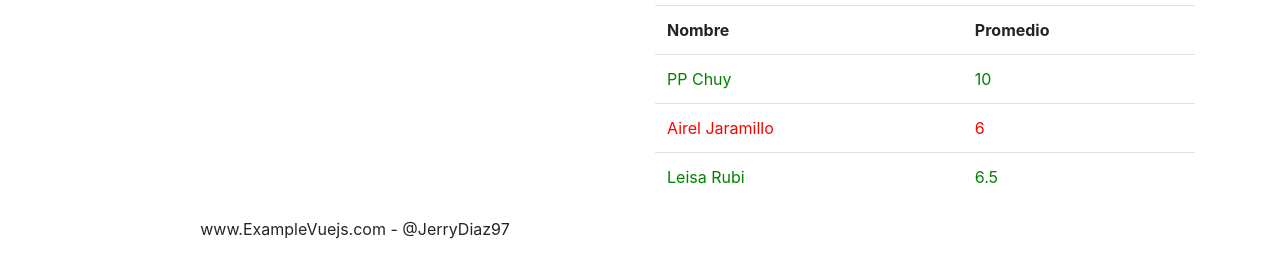
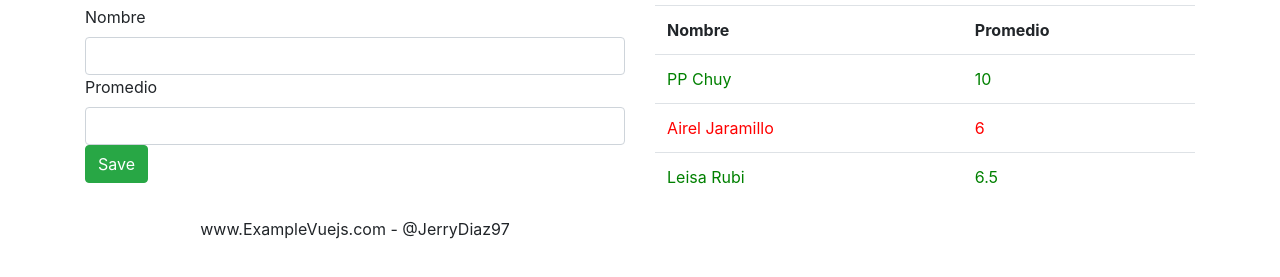
Before and after one commit to JerryDiaz97/CursoWeb, a plain HTML site: page index.html in a window 1280 px wide. Shown: the part 51-328 px from the top of the page. Drawn offline with nearby package versions, Linux system fonts and the light colour scheme.

Commit message:
Added the new student field

```diff
--- a/index.html
+++ b/index.html
@@ -2,18 +2,22 @@
 <html lang="en">
 <head>
     <meta charset="UTF-8">
-    <meta name="viewport" content="width=device-width, initial-scale=1.0">
-    <meta http-equiv="X-UA-Compatible" content="ie=edge">
+    <meta name = "viewport" content = "width=device-width, initial-scale=1.0">
+    <meta http-equiv = "X-UA-Compatible" content = "ie=edge">
     <title>Introducción a Vue.js</title>
     <link rel="stylesheet" href="https://stackpath.bootstrapcdn.com/bootstrap/4.3.1/css/bootstrap.min.css" integrity="sha384-ggOyR0iXCbMQv3Xipma34MD+dH/1fQ784/j6cY/iJTQUOhcWr7x9JvoRxT2MZw1T" crossorigin="anonymous">
 </head>
 <body>
     <div id = "app">
-        <div class="container">
-            <div class="row">
-                <div class="col-md-6 col-xs-12">
+        <div class = "container">
+            <div class = "row">
+                <div class = "col-md-6 col-xs-12">
                     <h1>Agregar Calificación</h1>
-
+                    <label>Nombre</label>
+                    <input type = "text" class = "form-control" v-model = "name">
+                    <label>Promedio</label>
+                    <input type = "text" max = "10" min = "0" class = "form-control" v-model = "average">
+                    <input type="button" value = "Save" class = "btn btn-success">
                 </div>
                 <div class="col-md-6 col-xs-12">
                     <h1>Lista de Calificaciones</h1>
@@ -29,9 +33,9 @@
                     </table>
                 </div>
             </div>
-            <div class="row">
-                <div class="col-md-6 col-xs-12">
-                    <p class="text-center">
+            <div class = "row">
+                <div class = "col-md-6 col-xs-12">
+                    <p class = "text-center">
                         www.ExampleVuejs.com - @JerryDiaz97
                     </p>
                 </div>
--- a/js/main.js
+++ b/js/main.js
@@ -6,6 +6,8 @@ var app = new Vue({
             {name: "Airel Jaramillo", average: '6', status: false},
             {name: "Leisa Rubi", average: '6.5', status: true}
         ],
+        name: '',
+        average: ''
     }
 
 })
```
